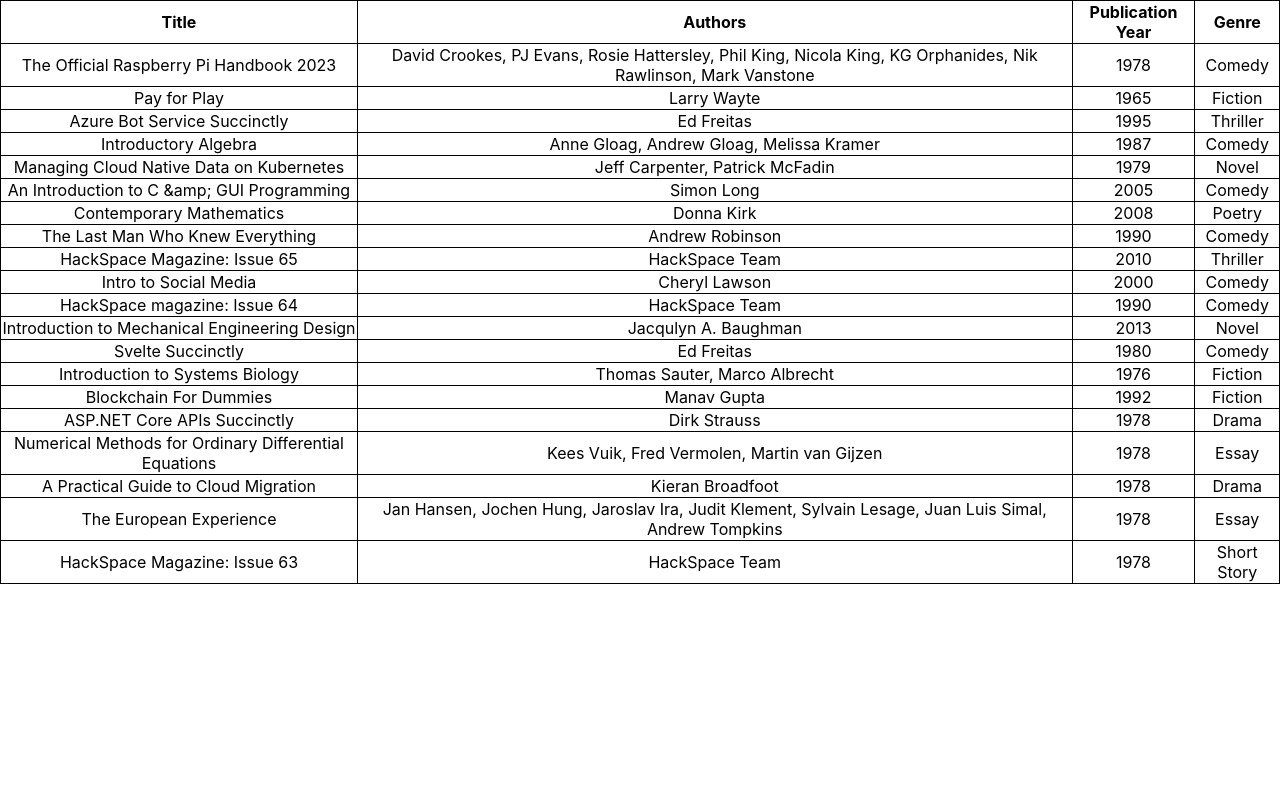
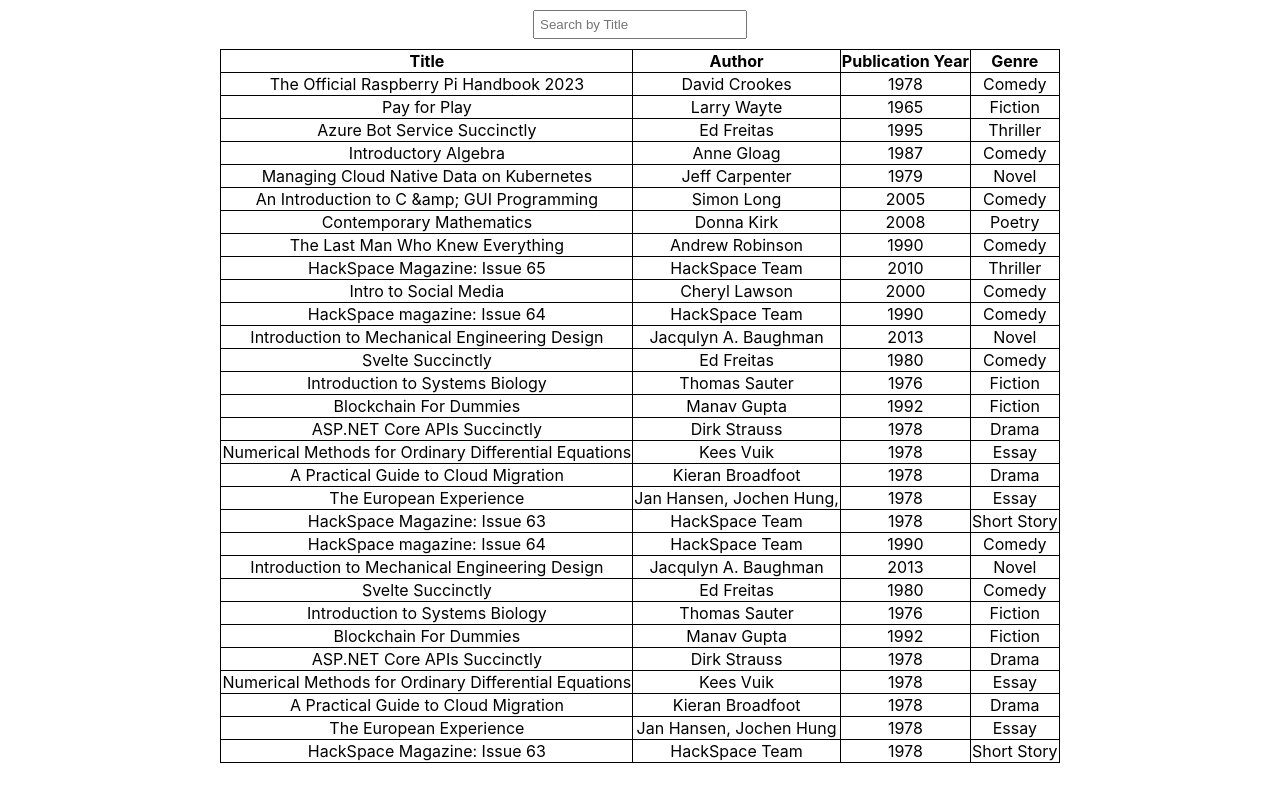
Before and after one commit to sundar38/Managing_books_assignment, a React (Create React App) app: page /dashboard in a window 1280 px wide. Built offline with nearby package versions, Linux system fonts and the light colour scheme.

Commit message:
completed sorting, filtering

```diff
--- a/package.json
+++ b/package.json
@@ -3,13 +3,18 @@
   "version": "0.1.0",
   "private": true,
   "dependencies": {
+    "@mui/material": "^5.15.1",
+    "@mui/styled-engine-sc": "^6.0.0-alpha.9",
     "@testing-library/jest-dom": "^5.17.0",
     "@testing-library/react": "^13.4.0",
     "@testing-library/user-event": "^13.5.0",
     "react": "^18.2.0",
     "react-dom": "^18.2.0",
+    "react-paginate": "^8.2.0",
     "react-router-dom": "^6.21.1",
     "react-scripts": "5.0.1",
+    "react-use-pagination": "^2.0.1",
+    "styled-components": "^6.1.2",
     "web-vitals": "^2.1.4"
   },
   "scripts": {
--- /dev/null
+++ b/src/Bookslist.js
@@ -0,0 +1,93 @@
+const bookslist=[
+    {
+        "id": 1, "title": "The Official Raspberry Pi Handbook 2023", "author": "David Crookes", "publication_year": 1978,"genre": "Comedy",
+    },
+    {
+        "id": 2, "title": "Pay for Play", "author": "Larry Wayte", "publication_year": 1965, "genre": "Fiction",
+    },
+    {
+        "id": 3, "title": "Azure Bot Service Succinctly", "author": "Ed Freitas", "publication_year": 1995, "genre": "Thriller",
+    },
+    {
+        "id": 4, "title": "Introductory Algebra", "author": "Anne Gloag", "publication_year": 1987, "genre": "Comedy",
+    },
+    {
+        "id": 5, "title": "Managing Cloud Native Data on Kubernetes", "author": "Jeff Carpenter", "publication_year": 1979, "genre": "Novel",
+    },
+    {
+        "id": 6, "title": "An Introduction to C &amp; GUI Programming", "author": "Simon Long", "publication_year": 2005, "genre": "Comedy",
+    },
+    {
+        "id": "7", "title": "Contemporary Mathematics", "author": "Donna Kirk", "publication_year": 2008, "genre": "Poetry",
+    },
+    {
+        "id": "8", "title": "The Last Man Who Knew Everything", "author": "Andrew Robinson", "publication_year": 1990, "genre": "Comedy",
+    },
+    {
+        "id": "9", "title": "HackSpace Magazine: Issue 65", "author": "HackSpace Team", "publication_year": 2010, "genre": "Thriller",
+    },
+    {
+        "id": "10", "title": "Intro to Social Media", "author": "Cheryl Lawson", "publication_year": 2000, "genre": "Comedy",
+    },
+    {
+        "id": "11", "title": "HackSpace magazine: Issue 64", "author": "HackSpace Team", "publication_year": 1990, "genre": "Comedy",
+    },
+    {
+        "id": "12", "title": "Introduction to Mechanical Engineering Design", "author": "Jacqulyn A. Baughman", "publication_year": 2013, "genre": "Novel",
+    },
+    {
+        "id": "13", "title": "Svelte Succinctly", "author": "Ed Freitas", "publication_year": 1980, "genre": "Comedy",
+    },
+    {
+        "id": "14", "title": "Introduction to Systems Biology", "author": "Thomas Sauter", "publication_year": 1976, "genre": "Fiction",
+    },
+    {
+        "id": "15", "title": "Blockchain For Dummies", "author": "Manav Gupta", "publication_year": 1992, "genre": "Fiction",
+    },
+    {
+        "id": "16", "title": "ASP.NET Core APIs Succinctly", "author": "Dirk Strauss", "publication_year": 1978, "genre": "Drama",
+    },
+    {
+        "id": "17", "title": "Numerical Methods for Ordinary Differential Equations", "author": "Kees Vuik", "publication_year": 1978, "genre": "Essay",
+    },
+    {
+        "id": "18", "title": "A Practical Guide to Cloud Migration", "author": "Kieran Broadfoot", "publication_year": 1978, "genre": "Drama",
+    },
+    {
+        "id": "19", "title": "The European Experience", "author": "Jan Hansen, Jochen Hung,", "publication_year": 1978, "genre": "Essay",
+    },
+    {
+        "id": "20", "title": "HackSpace Magazine: Issue 63", "author": "HackSpace Team", "publication_year": 1978, "genre": "Short Story",
+    },
+    {
+        "id": "21", "title": "HackSpace magazine: Issue 64", "author": "HackSpace Team", "publication_year": 1990, "genre": "Comedy",
+    },
+    {
+        "id": "22", "title": "Introduction to Mechanical Engineering Design", "author": "Jacqulyn A. Baughman", "publication_year": 2013, "genre": "Novel",
+    },
+    {
+        "id": "23", "title": "Svelte Succinctly", "author": "Ed Freitas", "publication_year": 1980, "genre": "Comedy",
+    },
+    {
+        "id": "24", "title": "Introduction to Systems Biology", "author": "Thomas Sauter", "publication_year": 1976, "genre": "Fiction",
+    },
+    {
+        "id": "25", "title": "Blockchain For Dummies", "author": "Manav Gupta", "publication_year": 1992, "genre": "Fiction",
+    },
+    {
+        "id": "26", "title": "ASP.NET Core APIs Succinctly", "author": "Dirk Strauss", "publication_year": 1978, "genre": "Drama",
+    },
+    {
+        "id": "27", "title": "Numerical Methods for Ordinary Differential Equations", "author": "Kees Vuik", "publication_year": 1978, "genre": "Essay",
+    },
+    {
+        "id": "28", "title": "A Practical Guide to Cloud Migration", "author": "Kieran Broadfoot", "publication_year": 1978, "genre": "Drama",
+    },
+    {
+        "id": "29", "title": "The European Experience", "author": "Jan Hansen, Jochen Hung ", "publication_year": 1978, "genre": "Essay",
+    },
+    {
+        "id": "30", "title": "HackSpace Magazine: Issue 63", "author": "HackSpace Team", "publication_year": 1978, "genre": "Short Story",
+    }
+]
+export default bookslist
--- a/src/Dashboard.js
+++ b/src/Dashboard.js
@@ -1,163 +1,69 @@
-import React from 'react'
+import React, { useState } from 'react'
+import bookslist from './Bookslist'
+function Dashboard() {
+    const [books, setBooks]= useState(bookslist)
+    const [order,setOrder] = useState("ASC")
+    const [search, setSearch]= useState("")
+    function sorting(param){
+        if(order=="ASC"){
+            if(param=="publication_year"){
+                var finaldata=[...bookslist].sort((book1, book2)=> book1[param]< book2[param]? -1:1)
+            }
+            else{
+            var finaldata=[...bookslist].sort((book1, book2)=> book1[param].toLowerCase()< book2[param].toLowerCase()? -1:1)
+            }
+            setBooks(finaldata)
+            setOrder("DSC")
+        }
+        if(order=="DSC"){
+            if(param=="publication_year"){
+                var finaldata=[...bookslist].sort((book1, book2)=> book1[param]> book2[param]? -1:1)
+            }
+            else{
+            var finaldata=[...bookslist].sort((book1, book2)=> book1[param].toLowerCase()> book2[param].toLowerCase()? -1:1)
+            }
+            setBooks(finaldata)
+            setOrder("ASC")
+        }
 
-function Dashboard() {
-    const bookslist=[
-        {
-            "title": "The Official Raspberry Pi Handbook 2023",
-            "authors": "David Crookes, PJ Evans, Rosie Hattersley, Phil King, Nicola King, KG Orphanides, Nik Rawlinson, Mark Vanstone",
-            "publication_year": 1978,
-            "genre": "Comedy",
-        },
-        {
-            "title": "Pay for Play",
-            "authors": "Larry Wayte",
-            "publication_year": 1965,
-            "genre": "Fiction",
-        },
-        {
-            "title": "Azure Bot Service Succinctly",
-            "authors": "Ed Freitas",
-            "publication_year": 1995,
-            "genre": "Thriller",
-        },
-        {
-            "title": "Introductory Algebra",
-            "authors": "Anne Gloag, Andrew Gloag, Melissa Kramer",
-            "publication_year": 1987,
-            "genre": "Comedy",
-        },
-        {
-           "title": "Managing Cloud Native Data on Kubernetes",
-            "authors": "Jeff Carpenter, Patrick McFadin",
-            "publication_year": 1979,
-            "genre": "Novel",
-        },
-        {
-            "id": "1912047446",
-            "title": "An Introduction to C &amp; GUI Programming",
-            "authors": "Simon Long",
-            "publication_year": 2005,
-            "genre": "Comedy",
-        },
-        {
-            "id": "1711470546",
-            "title": "Contemporary Mathematics",
-            "authors": "Donna Kirk",
-            "publication_year": 2008,
-            "genre": "Poetry",
-        },
-        {
-            "id": "1805110195",
-            "title": "The Last Man Who Knew Everything",
-            "authors": "Andrew Robinson",
-            "publication_year": 1990,
-            "genre": "Comedy",
-        },
-        {
-            "id": "5685527822",
-            "title": "HackSpace Magazine: Issue 65",
-            "authors": "HackSpace Team",
-            "publication_year": 2010,
-            "genre": "Thriller",
-        },
-        {
-            "id": "5685535457",
-            "title": "Intro to Social Media",
-            "authors": "Cheryl Lawson",
-            "publication_year": 2000,
-            "genre": "Comedy",
-        },
-        {
-            "id": "5679752518",
-            "title": "HackSpace magazine: Issue 64",
-            "authors": "HackSpace Team",
-            "publication_year": 1990,
-            "genre": "Comedy",
-        },
-        {
-            "id": "5679742652",
-            "title": "Introduction to Mechanical Engineering Design",
-            "authors": "Jacqulyn A. Baughman",
-            "publication_year": 2013,
-            "genre": "Novel",
-        },
-        {
-            "id": "1642002305",
-            "title": "Svelte Succinctly",
-            "authors": "Ed Freitas",
-            "publication_year": 1980,
-            "genre": "Comedy",
-        },
-        {
-            "id": "1800644124",
-            "title": "Introduction to Systems Biology",
-            "authors": "Thomas Sauter, Marco Albrecht",
-            "publication_year": 1976,
-            "genre": "Fiction",
-        },
-        {
-            "id": "111954601X",
-            "title": "Blockchain For Dummies",
-            "authors": "Manav Gupta",
-            "publication_year": 1992,
-            "genre": "Fiction",
-        },
-        {
-            "id": "1642002283",
-            "title": "ASP.NET Core APIs Succinctly",
-            "authors": "Dirk Strauss",
-            "publication_year": 1978,
-            "genre": "Drama",
-        },
-        {
-            "id": "9463666656",
-            "title": "Numerical Methods for Ordinary Differential Equations",
-            "authors": "Kees Vuik, Fred Vermolen, Martin van Gijzen",
-            "publication_year": 1978,
-            "genre": "Essay",
-        },
-        {
-            "id": "1492095176",
-            "title": "A Practical Guide to Cloud Migration",
-            "authors": "Kieran Broadfoot",
-            "publication_year": 1978,
-            "genre": "Drama",
-        },
-        {
-            "id": "1800648723",
-            "title": "The European Experience",
-            "authors": "Jan Hansen, Jochen Hung, Jaroslav Ira, Judit Klement, Sylvain Lesage, Juan Luis Simal, Andrew Tompkins",
-            "publication_year": 1978,
-            "genre": "Essay",
-        },
-        {
-            "id": "5676984863",
-            "title": "HackSpace Magazine: Issue 63",
-            "authors": "HackSpace Team",
-            "publication_year": 1978,
-            "genre": "Short Story",
-        }
-    ]
-
+    }
+    function handlesearch(e){
+        setSearch(e.target.value)
+        const filteredlist=search?[...bookslist].filter(book=>book.title.toLowerCase().includes(search.toLowerCase())): bookslist
+        console.log(filteredlist);
+        setBooks(filteredlist)
+    }
 
   return (
     <div>
+            <input type= "text" className='searching' placeholder='Search by Title' onChange={
+                // setSearch(e.target.value)
+                // // const bookdata= [...bookslist].contains()
+                // setBooks([...bookslist].filter(book=>search?book.title.includes(search):book))
+                handlesearch
+                }></input>
             <table>
+                <thead>
                 <tr>
-                    <th>Title</th>
-                    <th>Authors</th>
-                    <th>Publication Year</th>
-                    <th>Genre</th>
+                    <th onClick={()=> sorting("title")}>Title</th>
+                    <th onClick={()=> sorting("author")}>Author</th>
+                    <th onClick={()=> sorting("publication_year")}>Publication Year</th>
+                    <th onClick={()=> sorting("genre")}>Genre</th>
                 </tr>
-                {bookslist.map(book=>
-                <tr>
+                </thead>
+                <tbody>
+                {books.map(book=>
+
+                <tr key={book.id}>
                     <td>{book.title}</td>
-                    <td>{book.authors}</td>
+                    <td>{book.author}</td>
                     <td>{book.publication_year}</td>
                     <td>{book.genre}</td>
 
                 </tr>
-)}
+                )}
+                </tbody>
+
             </table>
 
 
--- a/src/index.css
+++ b/src/index.css
@@ -24,3 +24,11 @@
   border: 1px solid black;
   border-collapse: collapse;
 }
+table{
+  margin: auto;
+}
+.searching{
+  margin: 10px;
+  width: 200px;
+  padding: 5px;
+}
```
Also changed, not shown: 1 other file (tests, documents, lock files or other folders).
